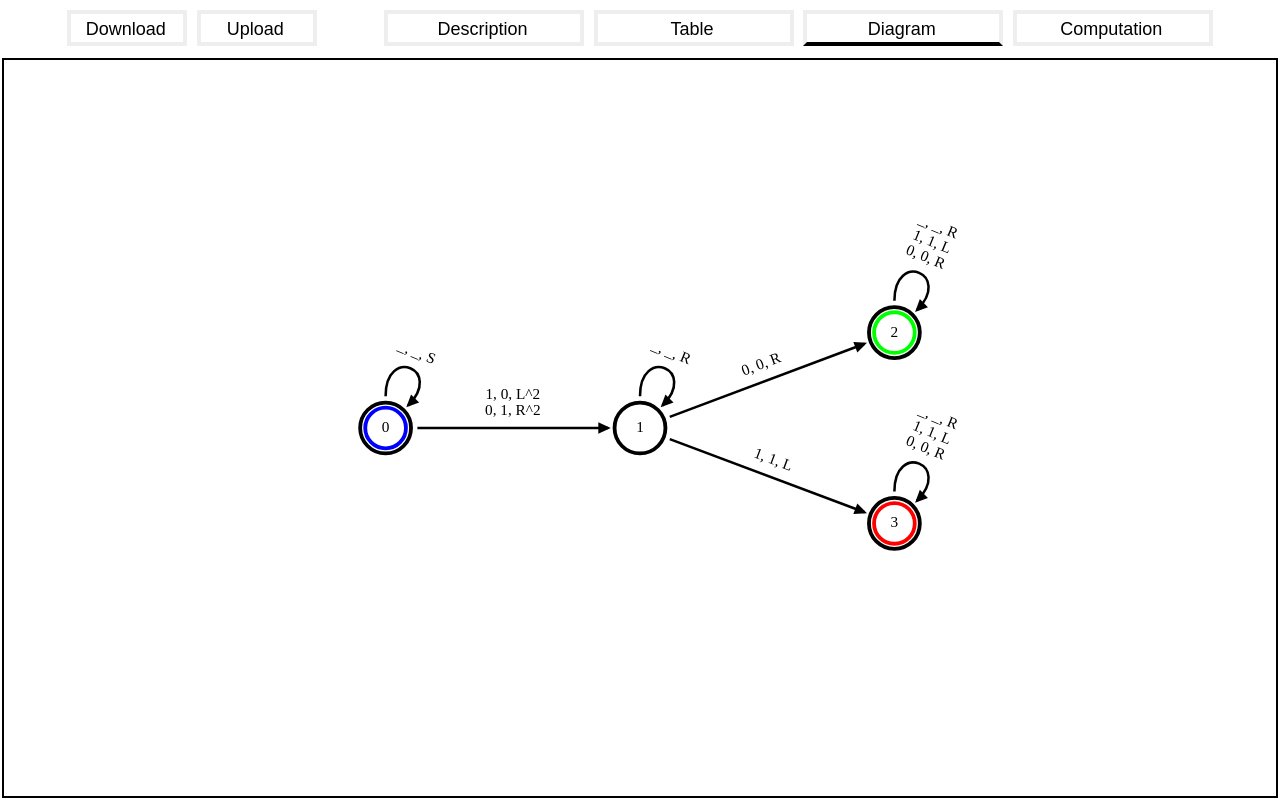
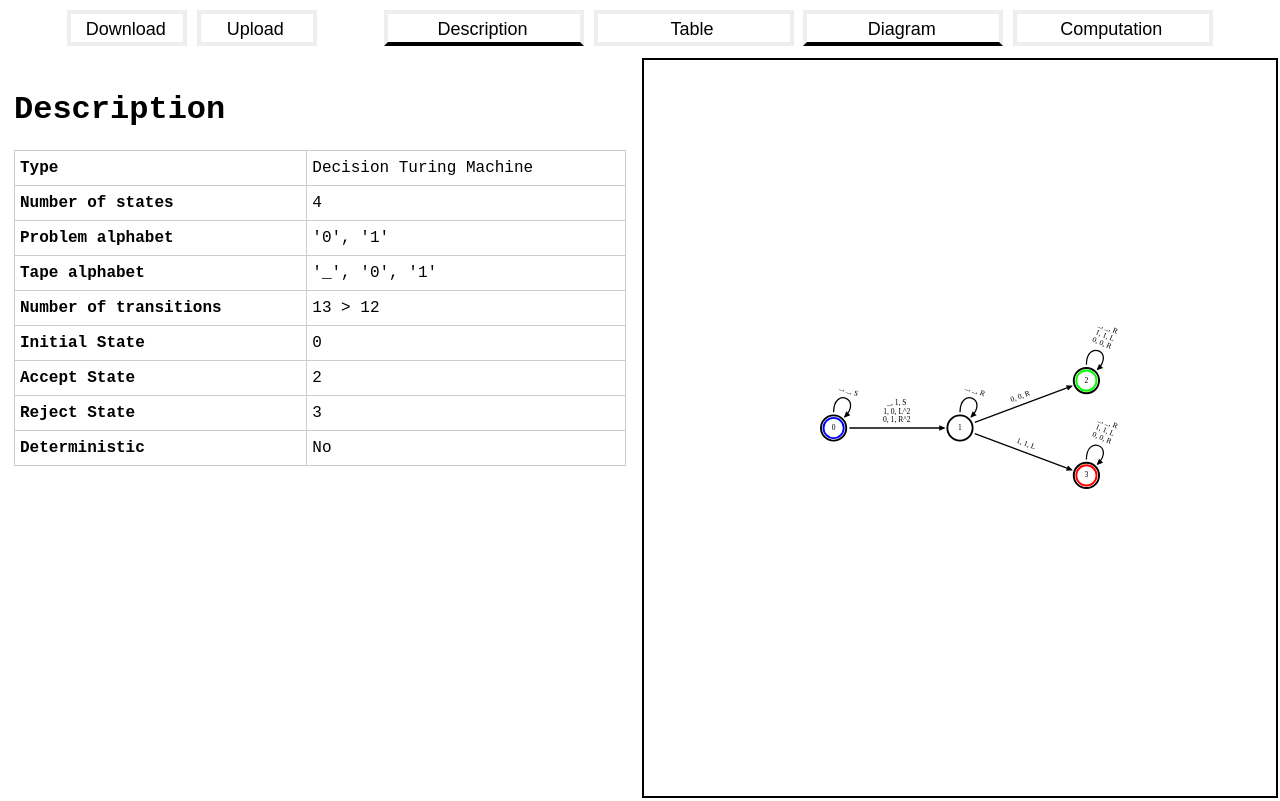
Before and after one commit to orwellian225/automata-editor, a SvelteKit app: page / in a window 1280 px wide. Built offline with nearby package versions, Linux system fonts and the light colour scheme.

Commit message:
feat: description page

```diff
--- a/src/lib/machine.state.svelte.ts
+++ b/src/lib/automata_description.svelte.ts
@@ -1,4 +1,10 @@
 import type { DecisionTuringMachine } from "./automata-core/decision-turing-machine";
+
+export const format_type = (type: string): string => {
+    if (type === "decision_tm") {
+        return "Decision Turing Machine";
+    }
+};
 
 export type MachineDescription = {
     type: "decision_tm";
@@ -36,6 +42,13 @@ export let machine_description = $state<MachineDescription>({
                 read_symbol: "_",
                 next_state: 0,
                 write_symbol: "_",
+                direction: 0,
+            },
+            {
+                curr_state: 0,
+                read_symbol: "_",
+                next_state: 1,
+                write_symbol: "1",
                 direction: 0,
             },
             {
--- a/src/routes/+page.svelte
+++ b/src/routes/+page.svelte
@@ -1,7 +1,9 @@
 <script lang="ts">
+    import { machine_description } from "$lib/automata_description.svelte";
     import Diagram from "./tab-windows/Diagram.svelte";
+    import Description from "./tab-windows/Description.svelte";
 
-    let show_description = $state(false);
+    let show_description = $state(true);
     let show_table = $state(false);
     let show_diagram = $state(true);
     let show_computation = $state(false);
@@ -37,11 +39,11 @@
 
 <main>
     <div
-        class="tab"
+        class="tab description"
         class:tab-show={show_description}
         class:tab-hide={!show_description}
     >
-        <h1>Description</h1>
+        <Description />
     </div>
 
     <div class="tab" class:tab-show={show_table} class:tab-hide={!show_table}>
@@ -88,6 +90,7 @@
     header {
         width: 100vw;
         height: 7vh;
+        min-height: fit-content;
 
         display: flex;
         flex-direction: row;
@@ -102,6 +105,7 @@
 
         display: flex;
         flex-direction: row;
+        overflow: hidden;
     }
 
     .tab-show {
@@ -113,6 +117,10 @@
     .tab {
         width: 100%;
         margin: 4px;
+    }
+
+    .tab.description {
+        width: 100%;
     }
 
     button {
--- a/src/routes/tab-windows/Description.svelte
+++ b/src/routes/tab-windows/Description.svelte
@@ -0,0 +1,116 @@
+<script lang="ts">
+    import {
+        machine_description,
+        format_type,
+    } from "$lib/automata_description.svelte";
+
+    const num_transitions = machine_description.machine.transitions.length;
+    const num_expected_transitions =
+        machine_description.machine.states.length *
+        (machine_description.machine.problem_alphabet.length +
+            machine_description.machine.tape_alphabet.length);
+    const is_deterministic = num_transitions === num_expected_transitions;
+    const num_transition_display =
+        num_transitions === num_expected_transitions
+            ? `${num_transitions}`
+            : num_transitions > num_expected_transitions
+              ? `${num_transitions} > ${num_expected_transitions}`
+              : `${num_transitions} < ${num_expected_transitions}`;
+
+    const initial_state = machine_description.machine.states.find(
+        (state) => state.id === machine_description.machine.initial_state,
+    );
+    const accept_state = machine_description.machine.states.find(
+        (state) => state.id === machine_description.machine.accept_state,
+    );
+    const reject_state = machine_description.machine.states.find(
+        (state) => state.id === machine_description.machine.reject_state,
+    );
+</script>
+
+<div>
+    <h1>Description</h1>
+
+    <table>
+        <tbody>
+            <tr>
+                <th>Type</th>
+                <td>{format_type(machine_description.type)}</td>
+            </tr>
+            <tr>
+                <th>Number of states</th>
+                <td>{machine_description.machine.states.length}</td>
+            </tr>
+            <tr>
+                <th>Problem alphabet</th>
+                <td
+                    >{machine_description.machine.problem_alphabet
+                        .map((sym) => `'${sym}'`)
+                        .join(", ")}</td
+                >
+            </tr>
+            <tr>
+                <th>Tape alphabet</th>
+                <td
+                    >{machine_description.machine.tape_alphabet
+                        .concat(machine_description.machine.problem_alphabet)
+                        .map((sym) => `'${sym}'`)
+                        .join(", ")}</td
+                >
+            </tr>
+            <tr>
+                <th>Number of transitions</th>
+                <td>{num_transition_display}</td>
+            </tr>
+            <tr>
+                <th>Initial State</th>
+                <td>{initial_state ? initial_state.label : "N/A"}</td>
+            </tr>
+            <tr>
+                <th>Accept State</th>
+                <td>{accept_state ? accept_state.label : "N/A"}</td>
+            </tr>
+            <tr>
+                <th>Reject State</th>
+                <td>{reject_state ? reject_state.label : "N/A"}</td>
+            </tr>
+            <tr>
+                <th>Deterministic</th>
+                <td>{is_deterministic ? "Yes" : "No"}</td>
+            </tr>
+        </tbody>
+    </table>
+</div>
+
+<style>
+    div {
+        width: 100%;
+        height: 100%;
+
+        margin: 0;
+        padding: 10px;
+
+        overflow-y: auto;
+        overflow-x: hidden;
+
+        display: flex;
+        flex-direction: column;
+        justify-content: start;
+        align-items: start;
+    }
+
+    table {
+        width: 100%;
+
+        border: 1px solid #ccc;
+        border-collapse: collapse;
+    }
+
+    table td,
+    table th {
+        padding: 8px 5px;
+        width: fit-content;
+        text-align: left;
+        border: 1px solid #ccc;
+    }
+</style>
--- a/src/routes/tab-windows/Diagram.svelte
+++ b/src/routes/tab-windows/Diagram.svelte
@@ -2,7 +2,7 @@
     import type { Attachment } from "svelte/attachments";
     import Camera from "$lib/camera";
     import { draw_decision_turing_machine } from "$lib/automata-render/decision-turing-machine";
-    import { machine_description } from "$lib/machine.state.svelte";
+    import { machine_description } from "$lib/automata_description.svelte";
 
     const attach_diagram_canvas: Attachment = (element: Element) => {
         const canvas = element as HTMLCanvasElement;
```
